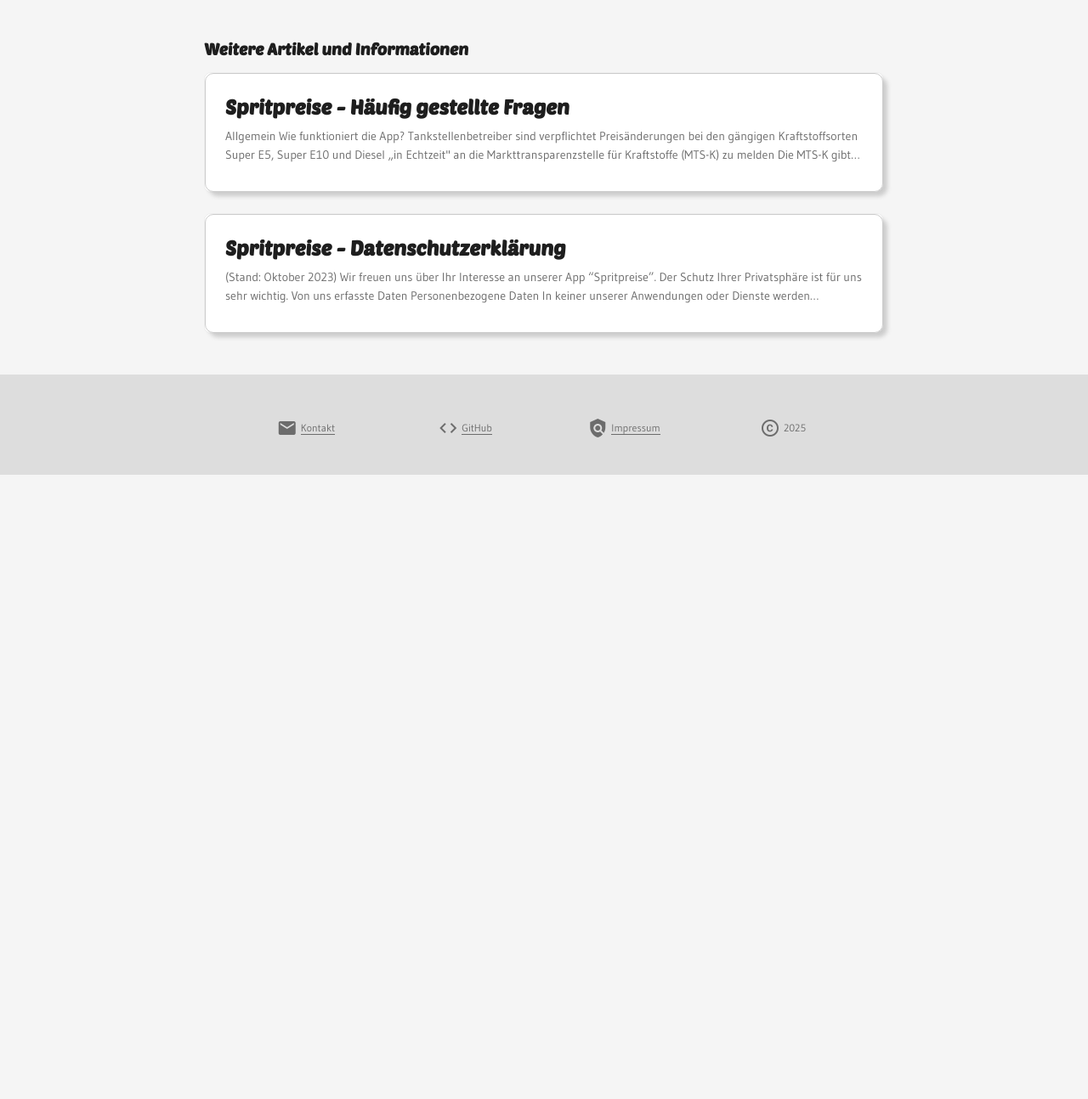
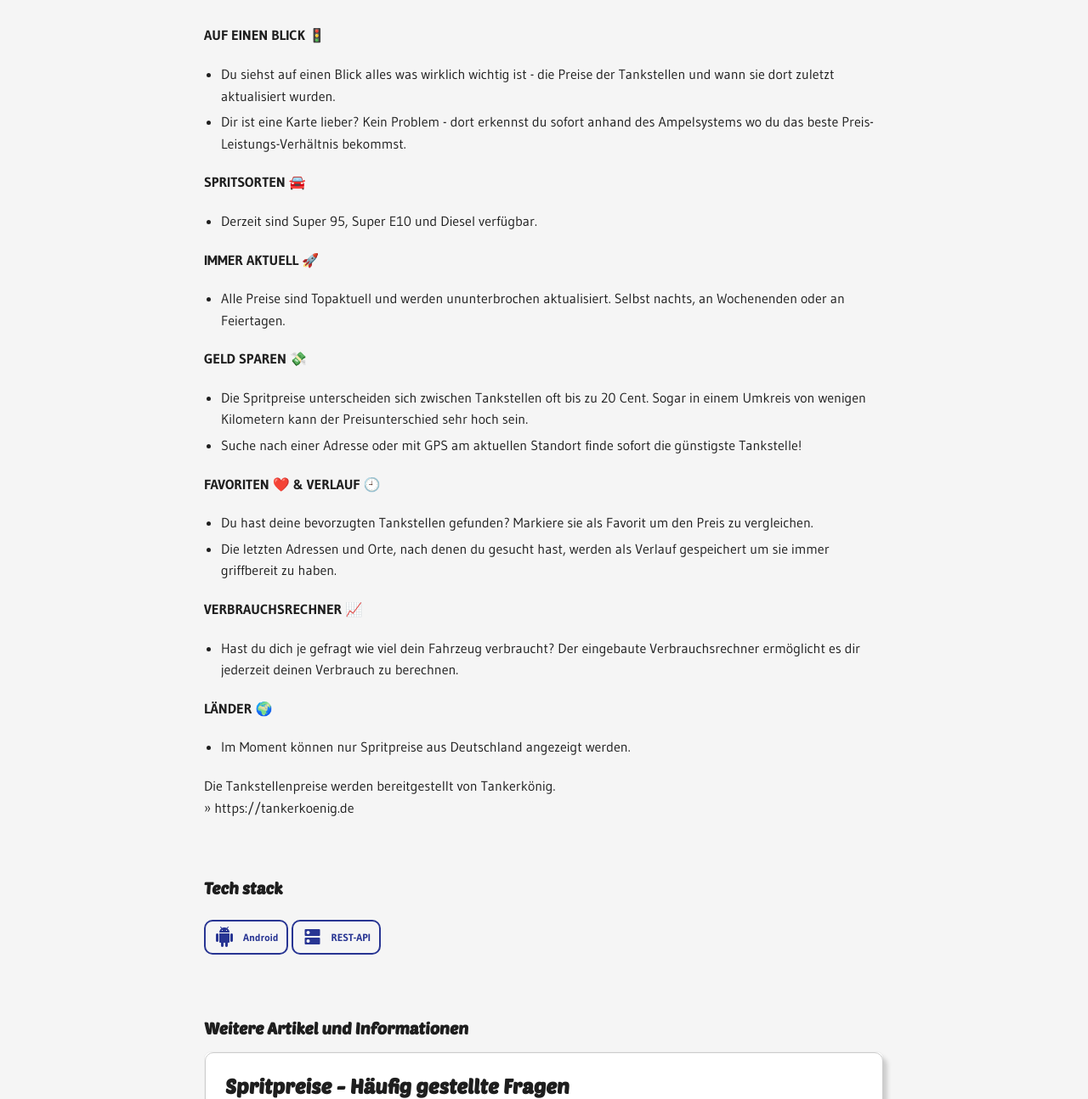
Before and after one commit to mstaudt/staudi.dev, a plain HTML site: page docs/gasprices/index.html in a window 1280 px wide. Shown: the part 698-1992 px from the top of the page at 85% size. Before the commit the page ends 1257 px from the top, so only its background shows below. Drawn offline with Linux system fonts and the light colour scheme.

Commit message:
Website update

```diff
--- a/docs/assets/css/stylesheet.css
+++ b/docs/assets/css/stylesheet.css
@@ -1231,17 +1231,14 @@ body {
 .image-text {
     display: flex;
     align-items: center;
-}
-
-.image-text div {
-    margin-left: 30px
+    gap: 25px;
 }
 
 .image-text h3 {
     margin: 0 0 10px
 }
 
-.image-text .tech {
+.tech {
     display: inline-block;
     padding: 5px 10px;
     border: 2px solid #283593;
@@ -1259,11 +1256,11 @@ summary {
     text-decoration: underline
 }
 
-.image-text .tech span {
+.tech span {
     vertical-align: middle
 }
 
-.image-text .tech .name {
+.tech .name {
     margin-left: 10px;
     display: inline-block;
     padding: 4px 0
@@ -1306,7 +1303,7 @@ summary {
     font-size: 1.1em
 }
 
-.app .tech .godot-icon {
+.tech .godot-icon {
     margin: unset;
     width: 24px;
     display: inline-block
@@ -1314,6 +1311,13 @@ summary {
 
 .coming-soon {
     color: #af0019
+}
+
+.reset-a, .reset-a:hover, .reset-a:visited, .reset-a:focus, .reset-a:active  {
+    text-decoration: none;
+    color: inherit;
+    outline: 0;
+    cursor: auto;
 }
 
 @media screen and (max-width: 768px) {
@@ -1342,7 +1346,7 @@ summary {
         width: 80px
     }
 
-    .image-text .tech {
+    .tech {
         margin: 10px auto 0
     }
 
--- a/docs/gasprices/index.html
+++ b/docs/gasprices/index.html
@@ -66,8 +66,66 @@ Weitere Artikel und Informationen">
 
 
 <img src="/assets/images/app/phone-DE-web-5.jpg" class="article-image" alt="Spritpreise App" width="19%"></p>
-<p>Finde auch unterwegs immer die günstigste Tankstelle mit unserer Android-App “Spritpreise - günstig Tanken”, der schon mehr als eine halbe Million Menschen&hellip; <a href="https://spritpreise.jetzt/apps">mehr lesen</a></p>
-<p> </p>
+
+    <p><a href="https://play.google.com/store/apps/details?id=com.braffdev.fuelprice"><img loading="lazy" src="/assets/images/en-play-badge.png" alt="Google-Play Logo"  /></a></p>
+    <br>
+
+
+    <p>
+    <b>AUF EINEN BLICK</b> 🚦
+    <ul>
+        <li>️Du siehst auf einen Blick alles was wirklich wichtig ist - die Preise der Tankstellen und wann sie dort zuletzt aktualisiert wurden.</li>
+        <li>Dir ist eine Karte lieber? Kein Problem - dort erkennst du sofort anhand des Ampelsystems wo du das beste Preis-Leistungs-Verhältnis bekommst.</li>
+    </ul>
+</p>
+
+<p>
+    <b>SPRITSORTEN</b> 🚘
+    <ul><li>Derzeit sind Super 95, Super E10 und Diesel verfügbar.</li></ul>
+</p>
+
+<p>
+    <b>IMMER AKTUELL</b> 🚀
+    <ul><li>Alle Preise sind Topaktuell und werden ununterbrochen aktualisiert. Selbst nachts, an Wochenenden oder an Feiertagen.</li></ul>
+</p>
+
+<p>
+    <b>GELD SPAREN</b> 💸
+    <ul>
+        <li>Die Spritpreise unterscheiden sich zwischen Tankstellen oft bis zu 20 Cent. Sogar in einem Umkreis von wenigen Kilometern kann der Preisunterschied sehr hoch sein.</li>
+        <li>Suche nach einer Adresse oder mit GPS am aktuellen Standort finde sofort die günstigste Tankstelle!</li>
+    </ul>
+</p>
+
+<p>
+    <b>FAVORITEN ❤️  & VERLAUF</b> 🕘
+    <ul>
+        <li>Du hast deine bevorzugten Tankstellen gefunden? Markiere sie als Favorit um den Preis zu vergleichen.</li>
+        <li>Die letzten Adressen und Orte, nach denen du gesucht hast, werden als Verlauf gespeichert um sie immer griffbereit zu haben.</li>
+    </ul>
+</p>
+
+<p>
+    <b>VERBRAUCHSRECHNER</b> 📈
+    <ul><li>Hast du dich je gefragt wie viel dein Fahrzeug verbraucht? Der eingebaute Verbrauchsrechner ermöglicht es dir jederzeit deinen Verbrauch zu berechnen.</li></ul>
+</p>
+
+<p>
+    <b>LÄNDER</b> 🌍
+    <ul><li>Im Moment können nur Spritpreise aus Deutschland angezeigt werden.</li></ul>
+</p>
+
+
+<p>Die Tankstellenpreise werden bereitgestellt von Tankerkönig.<br>» https://tankerkoenig.de</p>
+
+<br>
+
+<h3>Tech stack</h3>
+<div class="tech"><span class="material-icons">android</span><span class="name">Android</span></div>
+<div class="tech"><span class="material-icons">dns</span><span class="name">REST-API</span></div>
+<br>
+<br>
+<br>
 <h3 id="weitere-artikel-und-informationen">Weitere Artikel und Informationen</h3>
 
 </div>
```
Also changed, not shown: docs/dinorun/index.html (+29 -1 lines), docs/index.html (+4 -5 lines), docs/assets/images/dinorun/Phone_1.png (added), docs/assets/images/dinorun/Phone_2.png (added), docs/assets/images/dinorun/Phone_3.png (added), docs/assets/images/dinorun/Phone_4.png (added).
